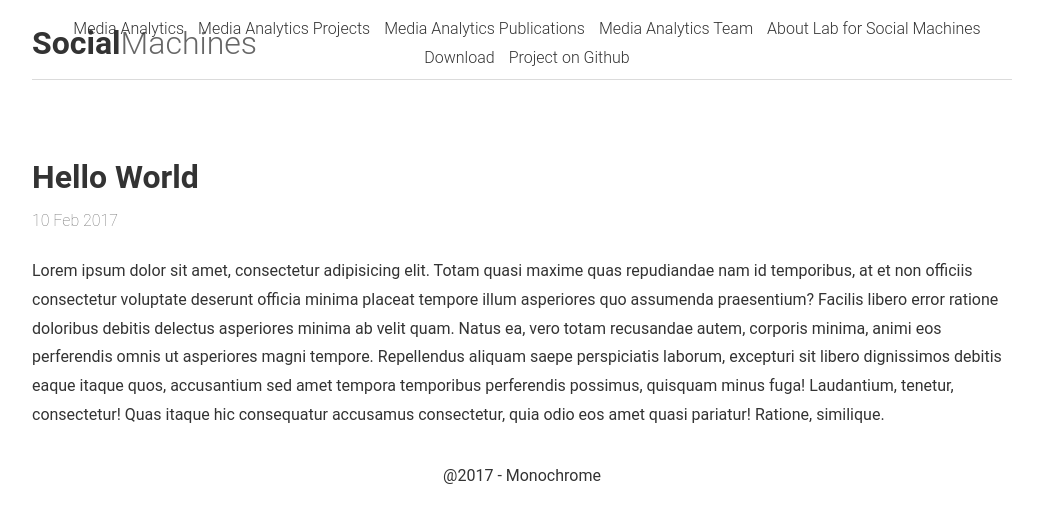
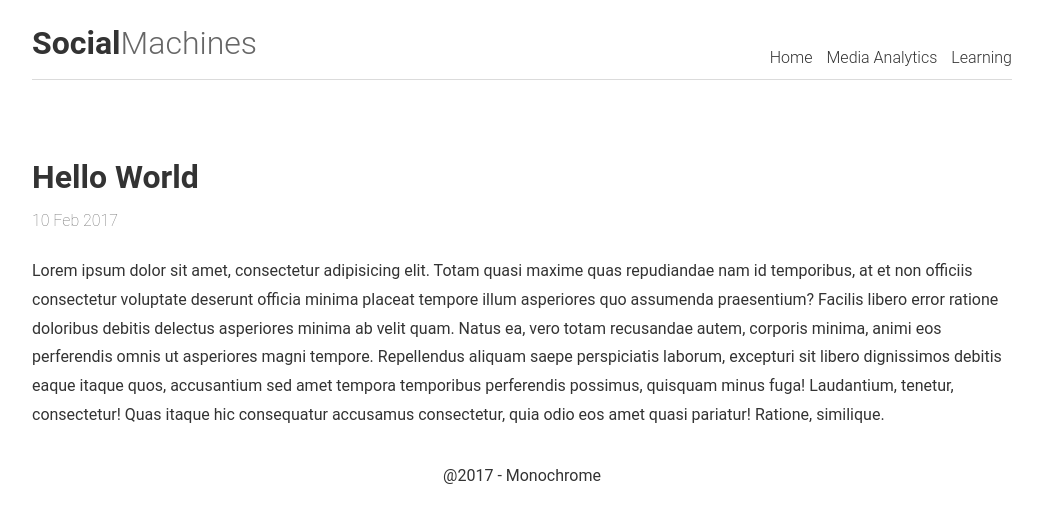
Before and after one commit to mit-ccc/social-machines.github.io, a Jekyll site: the page built from _posts/2017-02-10-hello-world.md, in a window 1280 px wide. Shown: the top 523 px of the page, without its empty margins (118-1160 px from the left). Built offline with Jekyll 4.4.1, drawn with Linux system fonts in a browser that asks for light colours.

Commit message:
Update nav

```diff
--- /dev/null
+++ b/_data/nav.yml
@@ -0,0 +1,7 @@
+links:
+  - label: Home
+    url: /
+  - label: Media Analytics
+    url: /media-analytics
+  - label: Learning
+    url: http://playfulwords.org
--- a/_includes/header.html
+++ b/_includes/header.html
@@ -8,15 +8,9 @@
       </a>
     </span>
     <span id="nav-links" class="absolute right bottom">
-      <!-- Nav pages -->
-	    {% for page in site.pages %}
-	      {% if page.layout == "page" %}
-	        <a href="{% if site.baseurl == "/" %}{{ page.url }}{% else %}{{ page.url | prepend: site.baseurl }}{% endif %}" title="{{ page.title }}">{{ page.title }}</a>
-	      {% endif %}
-	    {% endfor %}
-
-      <!-- Nav links -->
-	    {% include link.html %}
+      {% for link in site.data.nav.links %}
+        <a href="{{ link.url }}">{{ link.label }}</a>
+      {% endfor %}
 
     </span>
   </div>
--- a/_includes/menu.html
+++ b/_includes/menu.html
@@ -1,16 +1,9 @@
 <nav {% if site.reverse == true %}id="nav-left"{% else %}id="nav"{% endif %}>
 	<div id="nav-list">
-		<a href="{{ site.baseurl }}/">Home</a>
+		{% for link in site.data.nav.links %}
+		<a href="{{ site.baseurl }}{{ link.url }}">{{ link.label }}</a>
+		{% endfor %}
 
-		<!-- Nav pages -->
-	  {% for page in site.pages %}
-	    {% if page.layout == "page" %}
-	      <a href="{% if site.baseurl == "/" %}{{ page.url }}{% else %}{{ page.url | prepend: site.baseurl }}{% endif %}" title="{{ page.title }}">{{ page.title }}</a>
-	    {% endif %}
-	  {% endfor %}
-
-    <!-- Nav links -->
-	  {% include link.html %}
 
 	</div>
 
--- a/_layouts/default.html
+++ b/_layouts/default.html
@@ -5,9 +5,6 @@
 
 <body>
 	<div id="wrap">
-
-	  	<!-- Navigation -->
-	  	{% include menu.html %}
 
     <!-- Icon menu -->
 	  <a {% if site.reverse == true %}id="nav-menu-left"{% else %}id="nav-menu"{% endif %}>
```
